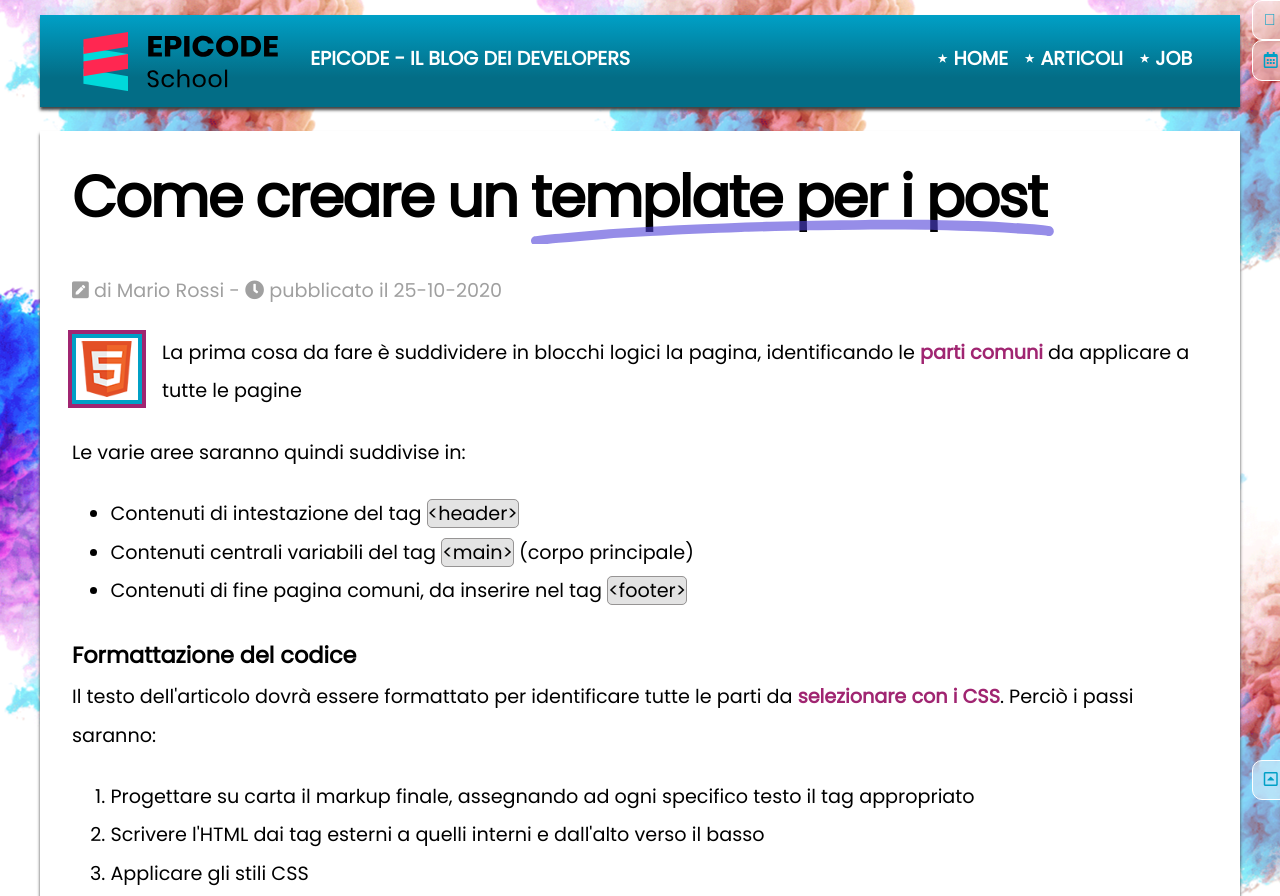
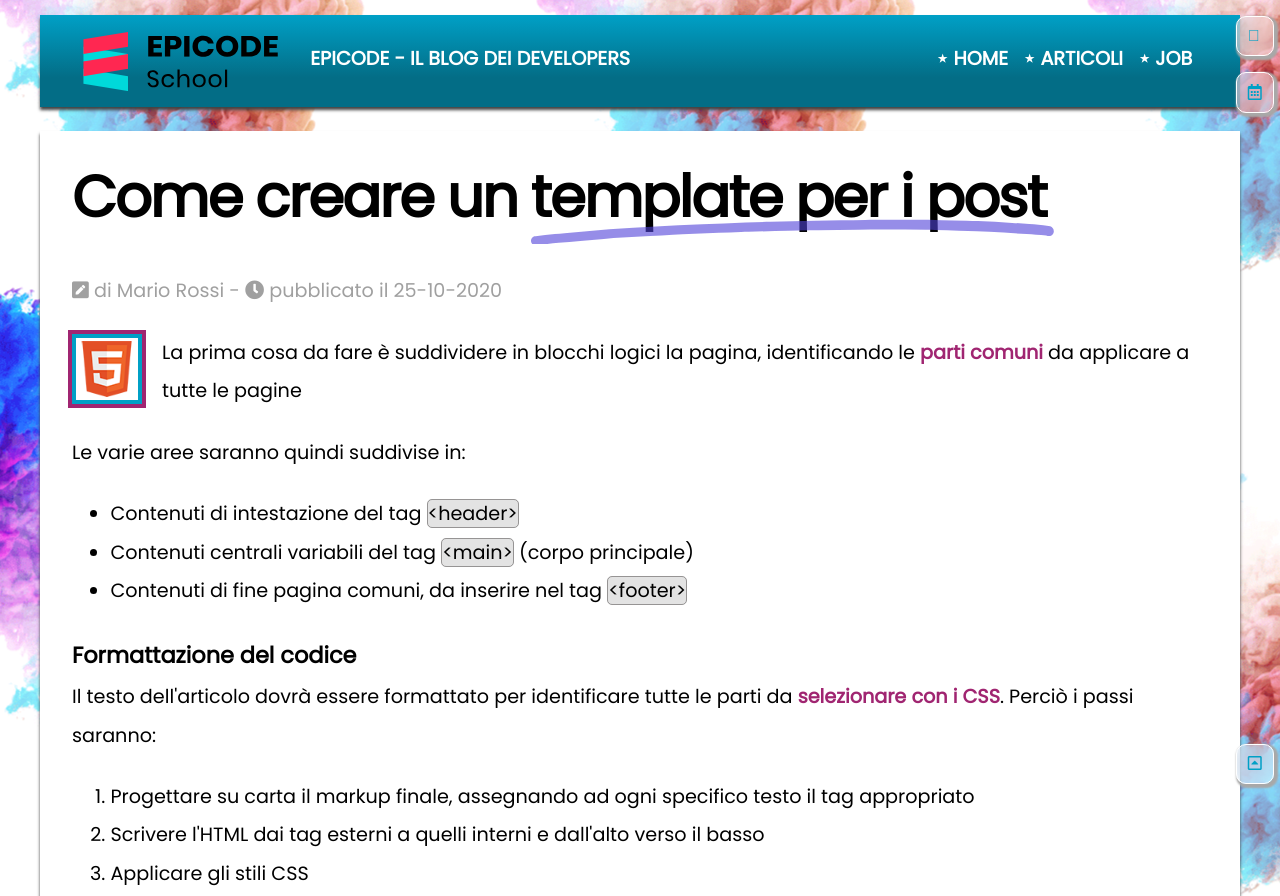
Before and after one commit to Luca-Sberna/U2-W1-fs0123, a plain HTML site: page compito-d2/articolo.html in a window 1280 px wide. Shown: the top 896 px of the page. Drawn offline with Linux system fonts and the light colour scheme.

Commit message:
agg-compito-d2

```diff
--- a/compito-d2/assets/css/style.css
+++ b/compito-d2/assets/css/style.css
@@ -25,7 +25,9 @@ hr {
   padding: 0.2rem 0.7rem;
   background-color: rgba(255, 255, 255, 0.398);
   cursor: pointer;
-  backdrop-filter: blur(10px)
+  backdrop-filter: blur(10px);
+  margin-block: 1rem;
+  box-shadow: 2px 2px 2px 2px rgb(168, 168, 168);
 }
 
 .container-icon {
@@ -33,7 +35,7 @@ hr {
   right: -10px;
   bottom: 0;
   z-index: 2;
-
+  margin-inline: 1rem;
 }
 
 #social {}
```
